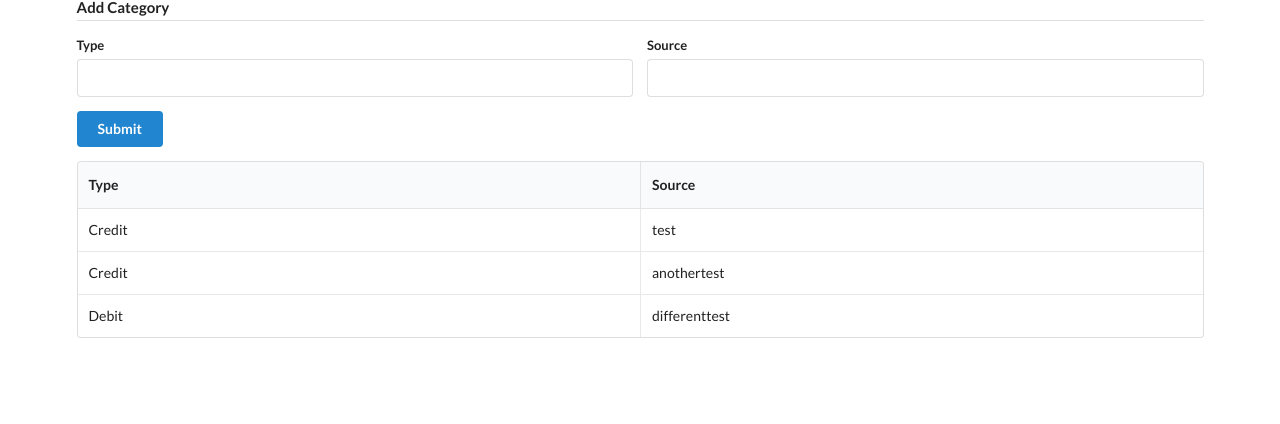
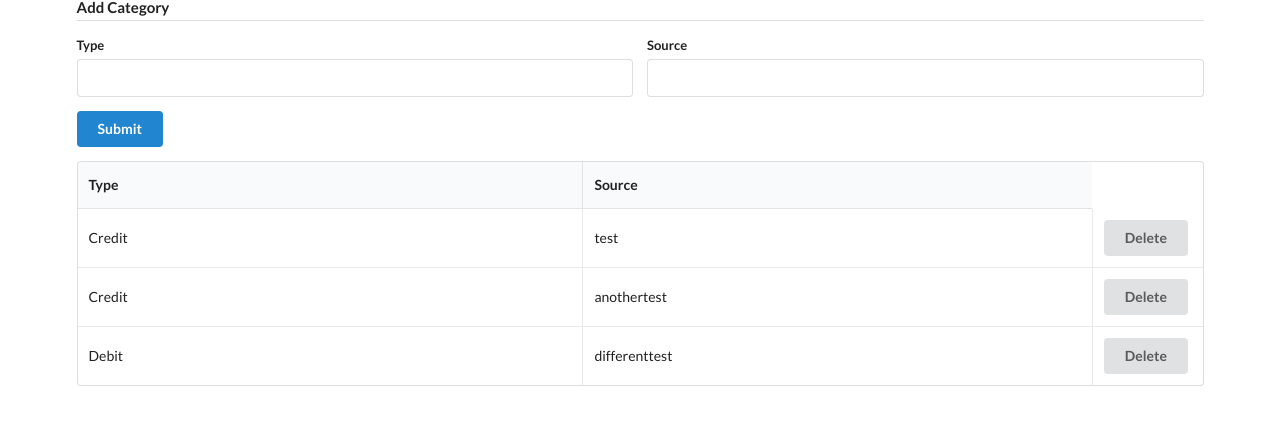
Before and after one commit to thines92/react-redux-budget, a React (Create React App) app: page / in a window 1280 px wide. Shown: the top 424 px of the page. Built offline with nearby package versions, Linux system fonts and the light colour scheme.

Commit message:
add delete button

```diff
--- a/src/components/transaction.js
+++ b/src/components/transaction.js
@@ -8,7 +8,8 @@ class Transaction extends React.Component {
         return (
             <tr>
                 <td datalabel="type">{type}</td>
-                <td datalabel="Source">{source}</td>
+                <td datalabel="source">{source}</td>
+                <td datalabel="delete"><button className="ui button delete">Delete</button></td>
             </tr>
         )
     }
```
